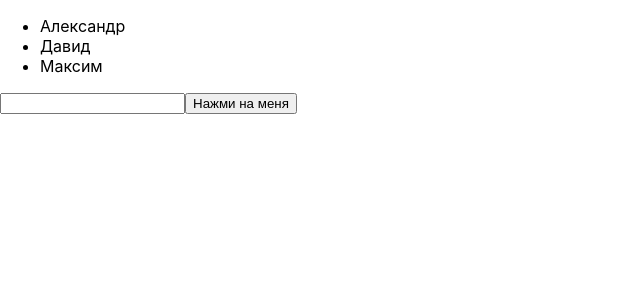
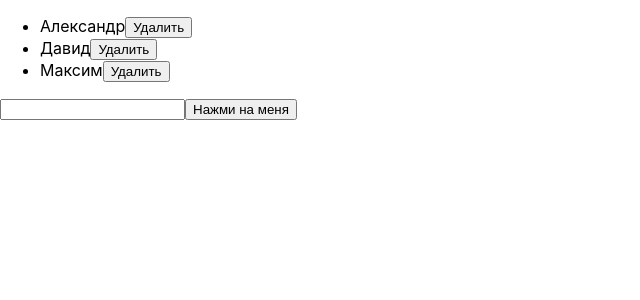
Before and after one commit to IrshakAnna-Mariia/LearnReact, a React (Create React App) app in the folder lesson_5/: page / in a window 1280 px wide. Shown: the top 300 px of the page, without its empty margins (0-640 px from the left). Built offline with nearby package versions, Linux system fonts and the light colour scheme.

Commit message:
Lesson_5. Task 9

```diff
--- a/lesson_5/src/App.js
+++ b/lesson_5/src/App.js
@@ -5,19 +5,27 @@ function App() {
 
   const newUserInput = useRef();
 
-  const handleClick = () => {
+  const handleClickAdd = () => {
     const newUser = newUserInput.current.value;
     setUsers((prevUsers) => [...prevUsers, newUser]);
     newUserInput.current.value = '';
   };
 
+  const handleClickDelete = (e) => setUsers((prevUsers) => prevUsers.filter((item, index) => item + index !== e.target.value))
+
   return (
     <div>
       <ul>
-        {users.map((item) => <li key={item}>{item}</li>)}
+        {users.map((item, index) => (
+        <div key={item + index}>
+          <li>
+            {item}
+            <button value={item + index} onClick={handleClickDelete} >Удалить</button>
+          </li>
+          </div>))}
       </ul>
       <input ref={newUserInput}  type='text' />
-      <button onClick={handleClick}>Нажми на меня</button>
+      <button onClick={handleClickAdd}>Нажми на меня</button>
     </div>
   );
 }
```
